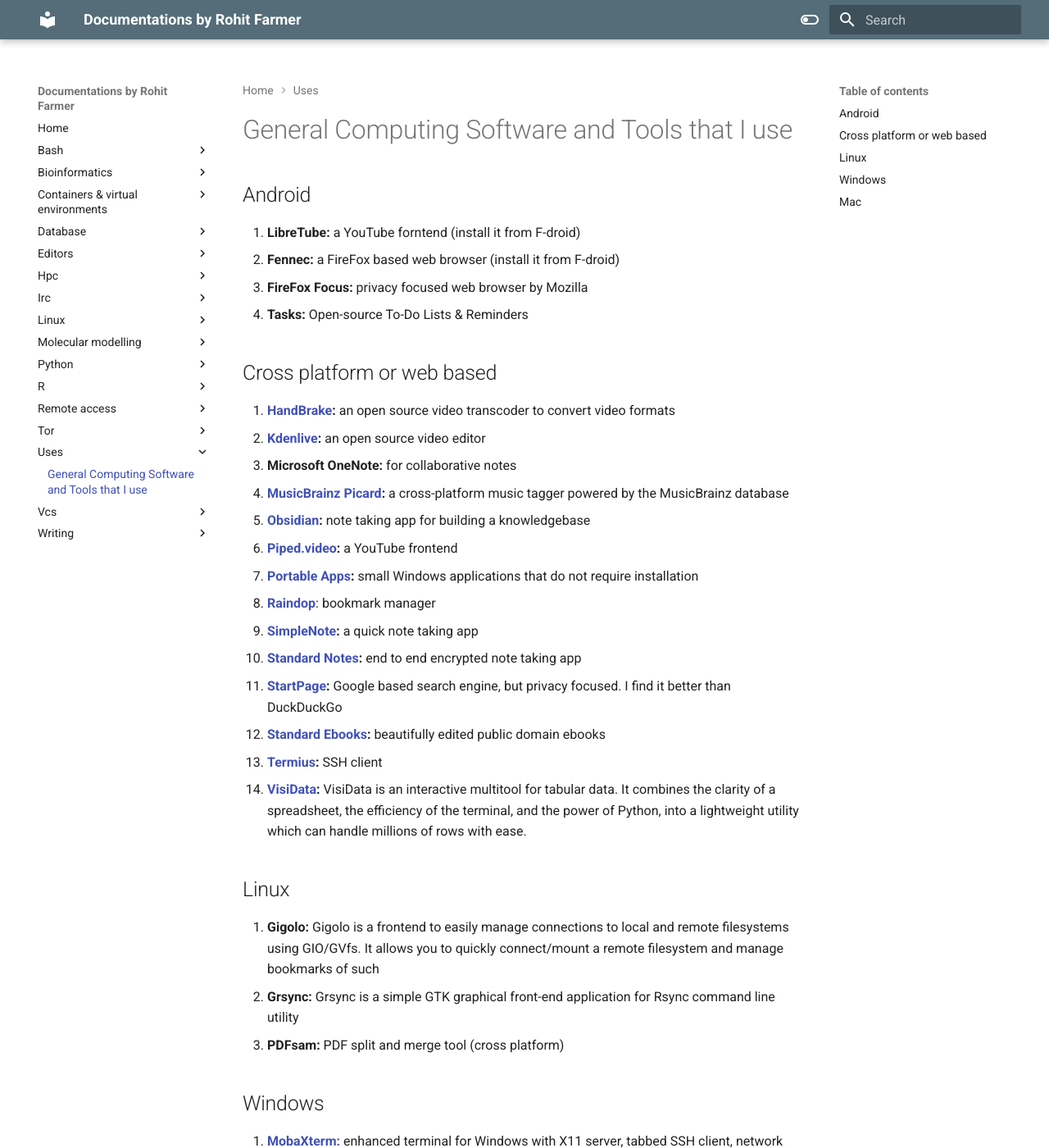
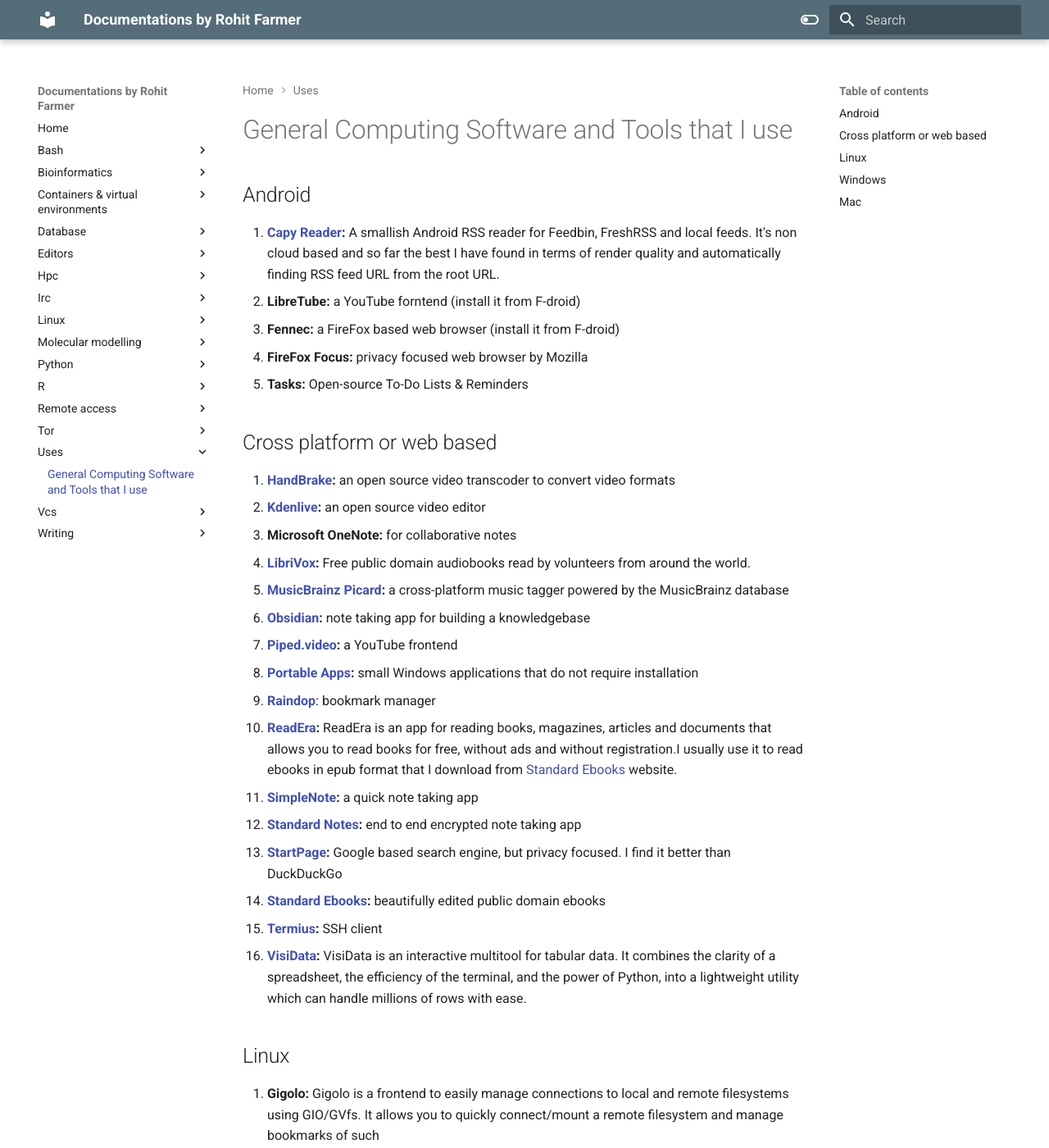
Before and after one commit to rohitfarmer/mk-docs, an MkDocs documentation site: the page built from docs/uses/general-computing.md, in a window 1280 px wide and 1400 px high. Shown: the whole window at 82% size. Built offline with MkDocs 1.6.1 and Material for MkDocs 9.7.7, drawn with Linux system fonts in a browser that asks for light colours.

Commit message:
uses update

```diff
--- a/docs/uses/general-computing.md
+++ b/docs/uses/general-computing.md
@@ -1,27 +1,30 @@
 # General Computing Software and Tools that I use
 
 ## Android
-1. **LibreTube:** a YouTube forntend (install it from F-droid)
-2. **Fennec:** a FireFox based web browser (install it from F-droid)
-3. **FireFox Focus:** privacy focused web browser by Mozilla
-4. **Tasks:** Open-source To-Do Lists & Reminders
+1. **[Capy Reader](https://capyreader.com/):** A smallish Android RSS reader for Feedbin, FreshRSS and local feeds. It's non cloud based and so far the best I have found in terms of render quality and automatically finding RSS feed URL from the root URL.
+2. **LibreTube:** a YouTube forntend (install it from F-droid)
+3. **Fennec:** a FireFox based web browser (install it from F-droid)
+4. **FireFox Focus:** privacy focused web browser by Mozilla
+5. **Tasks:** Open-source To-Do Lists & Reminders
 
 ## Cross platform or web based
 
 1. **[HandBrake](https://handbrake.fr/):** an open source video transcoder to convert video formats
 2. **[Kdenlive](https://kdenlive.org/en/):** an open source video editor
 3. **Microsoft OneNote:** for collaborative notes
-4. **[MusicBrainz Picard](https://picard.musicbrainz.org/):** a cross-platform music tagger powered by the MusicBrainz database
-5. **[Obsidian](https://obsidian.md/):** note taking app for building a knowledgebase
-6. **[Piped.video](https://piped.video/):** a YouTube frontend
-7. **[Portable Apps](https://portableapps.com/):** small Windows applications that do not require installation
-8. **[Raindop](https://raindrop.io/)**: bookmark manager
-9. **[SimpleNote](https://simplenote.com/):** a quick note taking app
-10. **[Standard Notes](https://standardnotes.com/):** end to end encrypted note taking app
-11. **[StartPage](https://www.startpage.com/):** Google based search engine, but privacy focused. I find it better than DuckDuckGo
-12. **[Standard Ebooks](https://standardebooks.org/):** beautifully edited public domain ebooks
-13. **[Termius](https://termius.com/):** SSH client
-14. **[VisiData](https://www.visidata.org/):** VisiData is an interactive multitool for tabular data. It combines the clarity of a spreadsheet, the efficiency of the terminal, and the power of Python, into a lightweight utility which can handle millions of rows with ease.
+4. **[LibriVox](https://librivox.org/):** Free public domain audiobooks read by volunteers from around the world.
+5. **[MusicBrainz Picard](https://picard.musicbrainz.org/):** a cross-platform music tagger powered by the MusicBrainz database
+6. **[Obsidian](https://obsidian.md/):** note taking app for building a knowledgebase
+7. **[Piped.video](https://piped.video/):** a YouTube frontend
+8. **[Portable Apps](https://portableapps.com/):** small Windows applications that do not require installation
+9. **[Raindop](https://raindrop.io/)**: bookmark manager
+10. **[ReadEra](https://readera.org/):** ReadEra is an app for reading books, magazines, articles and documents that allows you to read books for free, without ads and without registration.I usually use it to read ebooks in epub format that I download from [Standard Ebooks](https://standardebooks.org/) website.
+11. **[SimpleNote](https://simplenote.com/):** a quick note taking app
+12. **[Standard Notes](https://standardnotes.com/):** end to end encrypted note taking app
+13. **[StartPage](https://www.startpage.com/):** Google based search engine, but privacy focused. I find it better than DuckDuckGo
+14. **[Standard Ebooks](https://standardebooks.org/):** beautifully edited public domain ebooks
+15. **[Termius](https://termius.com/):** SSH client
+16. **[VisiData](https://www.visidata.org/):** VisiData is an interactive multitool for tabular data. It combines the clarity of a spreadsheet, the efficiency of the terminal, and the power of Python, into a lightweight utility which can handle millions of rows with ease.
 
 ## Linux
 
```
